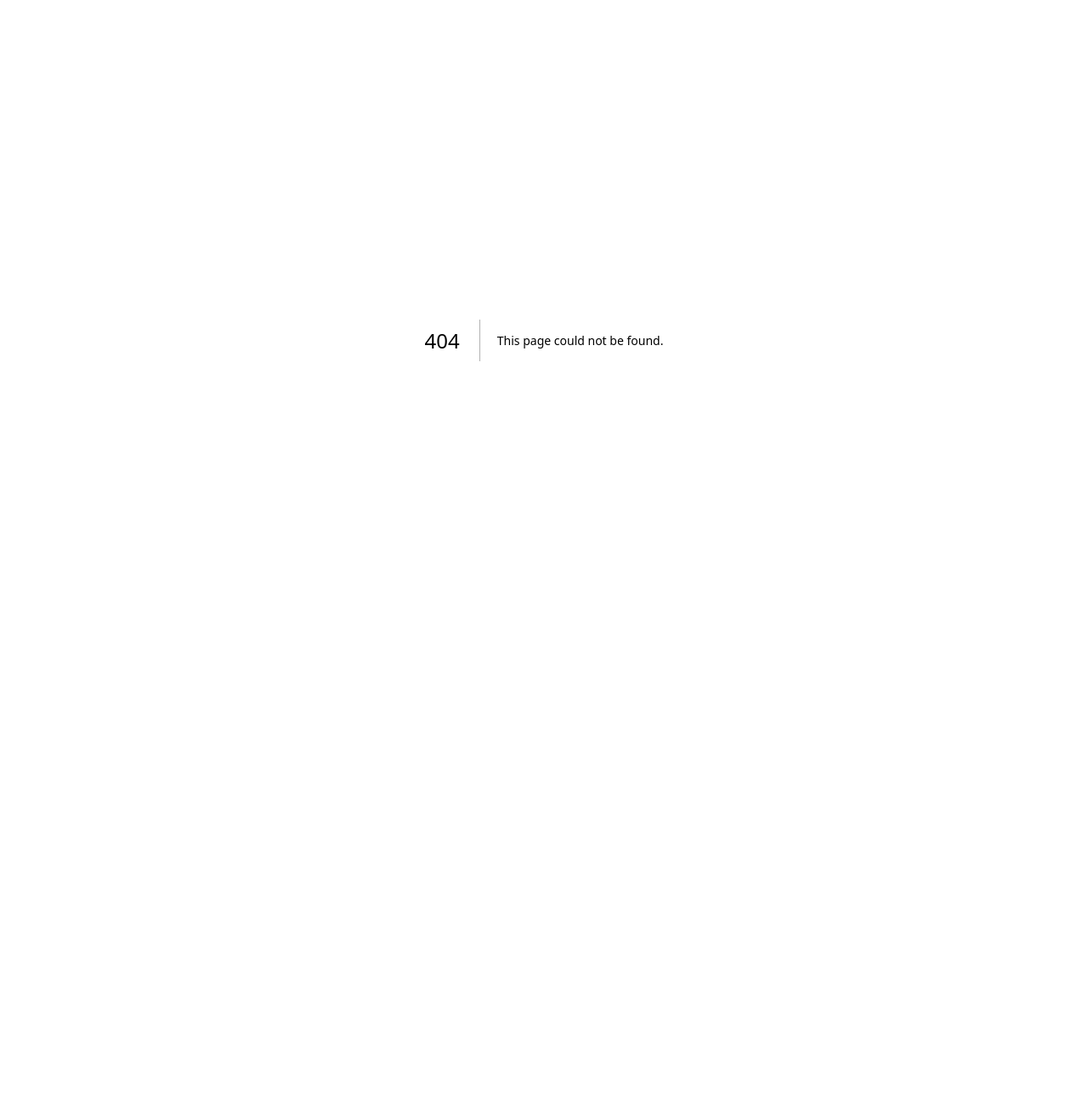
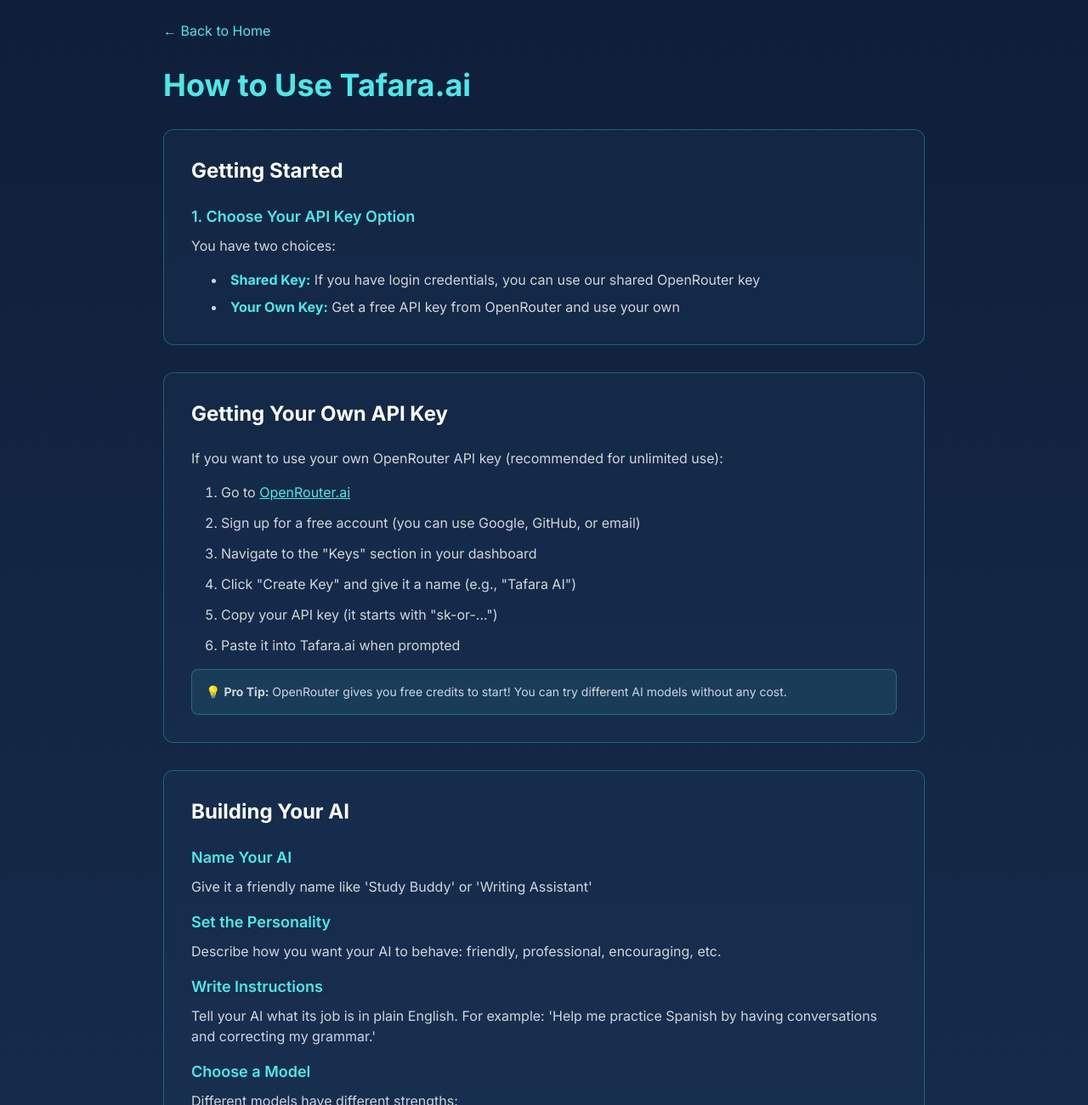
Before and after one commit to yenamai07/Tafara-ai, a Next.js app: page /learn in a window 1280 px wide. Before the commit this address had no page. Shown: the top 1300 px of the page at 85% size. Before the commit the page ends 800 px from the top, so only its background shows below. Built offline with nearby package versions, Linux system fonts and the light colour scheme.

Commit message:
Create page.tsx

```diff
--- /dev/null
+++ b/app/learn/page.tsx
@@ -0,0 +1,167 @@
+'use client'
+
+import Link from 'next/link'
+
+export default function Learn() {
+  return (
+    <div className="min-h-screen p-6">
+      <div className="max-w-4xl mx-auto">
+        <Link href="/" className="text-tafara-cyan hover:text-tafara-teal mb-8 inline-block">
+          ← Back to Home
+        </Link>
+
+        <h1 className="text-4xl font-bold text-tafara-cyan mb-8">How to Use Tafara.ai</h1>
+
+        <div className="space-y-8">
+          <Section title="Getting Started">
+            <div className="space-y-4">
+              <Step
+                title="1. Choose Your API Key Option"
+                description="You have two choices:"
+              />
+              <ul className="list-disc list-inside text-gray-300 ml-6 space-y-2">
+                <li><strong className="text-tafara-cyan">Shared Key:</strong> If you have login credentials, you can use our shared OpenRouter key</li>
+                <li><strong className="text-tafara-cyan">Your Own Key:</strong> Get a free API key from OpenRouter and use your own</li>
+              </ul>
+            </div>
+          </Section>
+
+          <Section title="Getting Your Own API Key">
+            <div className="space-y-4 text-gray-300">
+              <p>If you want to use your own OpenRouter API key (recommended for unlimited use):</p>
+              <ol className="list-decimal list-inside space-y-3 ml-4">
+                <li>Go to <a href="https://openrouter.ai" target="_blank" rel="noopener noreferrer" className="text-tafara-cyan hover:text-tafara-teal underline">OpenRouter.ai</a></li>
+                <li>Sign up for a free account (you can use Google, GitHub, or email)</li>
+                <li>Navigate to the "Keys" section in your dashboard</li>
+                <li>Click "Create Key" and give it a name (e.g., "Tafara AI")</li>
+                <li>Copy your API key (it starts with "sk-or-...")</li>
+                <li>Paste it into Tafara.ai when prompted</li>
+              </ol>
+              <div className="bg-tafara-teal/10 border border-tafara-teal/30 rounded-lg p-4 mt-4">
+                <p className="text-sm">💡 <strong>Pro Tip:</strong> OpenRouter gives you free credits to start! You can try different AI models without any cost.</p>
+              </div>
+            </div>
+          </Section>
+
+          <Section title="Building Your AI">
+            <div className="space-y-4 text-gray-300">
+              <Step
+                title="Name Your AI"
+                description="Give it a friendly name like 'Study Buddy' or 'Writing Assistant'"
+              />
+              <Step
+                title="Set the Personality"
+                description="Describe how you want your AI to behave: friendly, professional, encouraging, etc."
+              />
+              <Step
+                title="Write Instructions"
+                description="Tell your AI what its job is in plain English. For example: 'Help me practice Spanish by having conversations and correcting my grammar.'"
+              />
+              <Step
+                title="Choose a Model"
+                description="Different models have different strengths:"
+              />
+              <ul className="list-disc list-inside ml-6 space-y-2">
+                <li><strong className="text-tafara-cyan">GPT-4o Mini:</strong> Fast and cheap, great for simple tasks</li>
+                <li><strong className="text-tafara-cyan">GPT-4o:</strong> Balanced performance and cost</li>
+                <li><strong className="text-tafara-cyan">Claude 3.5 Sonnet:</strong> Very smart, great for complex tasks</li>
+                <li><strong className="text-tafara-cyan">Gemini Pro:</strong> Google's powerful model</li>
+              </ul>
+            </div>
+          </Section>
+
+          <Section title="Privacy & Data">
+            <div className="space-y-4 text-gray-300">
+              <p>Tafara.ai is built with privacy first:</p>
+              <ul className="list-disc list-inside space-y-2 ml-4">
+                <li>All your AI configurations are stored locally on YOUR device</li>
+                <li>We don't have servers collecting your data</li>
+                <li>Your conversations go directly to the AI provider (OpenRouter)</li>
+                <li>We never see or store your API keys or conversations</li>
+              </ul>
+              <div className="bg-yellow-500/10 border border-yellow-500/30 rounded-lg p-4 mt-4">
+                <p className="text-sm text-yellow-200">⚠️ <strong>Note:</strong> If you clear your browser data, your saved AI configurations will be deleted. Make sure to note down important configurations!</p>
+              </div>
+            </div>
+          </Section>
+
+          <Section title="Example Use Cases">
+            <div className="grid md:grid-cols-2 gap-4">
+              <UseCase
+                title="Study Assistant"
+                description="Quiz me on biology, explain concepts I don't understand, and help me prepare for exams."
+              />
+              <UseCase
+                title="Writing Coach"
+                description="Help me brainstorm ideas, improve my writing style, and check my grammar."
+              />
+              <UseCase
+                title="Language Tutor"
+                description="Practice conversations in Spanish, correct my mistakes, and teach me new vocabulary."
+              />
+              <UseCase
+                title="Creative Partner"
+                description="Help me write stories, develop characters, and overcome writer's block."
+              />
+              <UseCase
+                title="Coding Helper"
+                description="Explain programming concepts, debug my code, and suggest improvements."
+              />
+              <UseCase
+                title="Life Coach"
+                description="Help me set goals, stay motivated, and develop better habits."
+              />
+            </div>
+          </Section>
+
+          <Section title="Tips for Best Results">
+            <ul className="list-disc list-inside text-gray-300 space-y-3 ml-4">
+              <li><strong className="text-tafara-cyan">Be specific:</strong> The more detailed your instructions, the better your AI will perform</li>
+              <li><strong className="text-tafara-cyan">Test and refine:</strong> Try chatting with your AI and adjust the configuration if needed</li>
+              <li><strong className="text-tafara-cyan">Save configurations:</strong> Create different AIs for different tasks</li>
+              <li><strong className="text-tafara-cyan">Experiment with models:</strong> Different models work better for different tasks</li>
+            </ul>
+          </Section>
+
+          <div className="bg-gradient-to-r from-tafara-teal/20 to-tafara-cyan/20 border border-tafara-teal/30 rounded-xl p-8 text-center">
+            <h2 className="text-2xl font-bold text-tafara-cyan mb-4">Ready to Build?</h2>
+            <p className="text-gray-300 mb-6">Start creating your custom AI assistant now!</p>
+            <Link
+              href="/builder"
+              className="inline-block px-8 py-4 bg-gradient-to-r from-tafara-teal to-tafara-cyan rounded-lg font-semibold text-lg text-tafara-dark hover:shadow-xl hover:shadow-tafara-teal/50 transform hover:scale-105 transition-all duration-300"
+            >
+              Go to Builder
+            </Link>
+          </div>
+        </div>
+      </div>
+    </div>
+  )
+}
+
+function Section({ title, children }: { title: string, children: React.ReactNode }) {
+  return (
+    <div className="bg-tafara-blue/30 backdrop-blur-sm border border-tafara-teal/30 rounded-xl p-8">
+      <h2 className="text-2xl font-bold text-white mb-6">{title}</h2>
+      {children}
+    </div>
+  )
+}
+
+function Step({ title, description }: { title: string, description: string }) {
+  return (
+    <div>
+      <h3 className="text-lg font-semibold text-tafara-cyan mb-2">{title}</h3>
+      <p className="text-gray-300">{description}</p>
+    </div>
+  )
+}
+
+function UseCase({ title, description }: { title: string, description: string }) {
+  return (
+    <div className="bg-tafara-dark/50 border border-tafara-teal/20 rounded-lg p-4">
+      <h3 className="text-lg font-semibold text-tafara-cyan mb-2">{title}</h3>
+      <p className="text-sm text-gray-300">{description}</p>
+    </div>
+  )
+}
```
